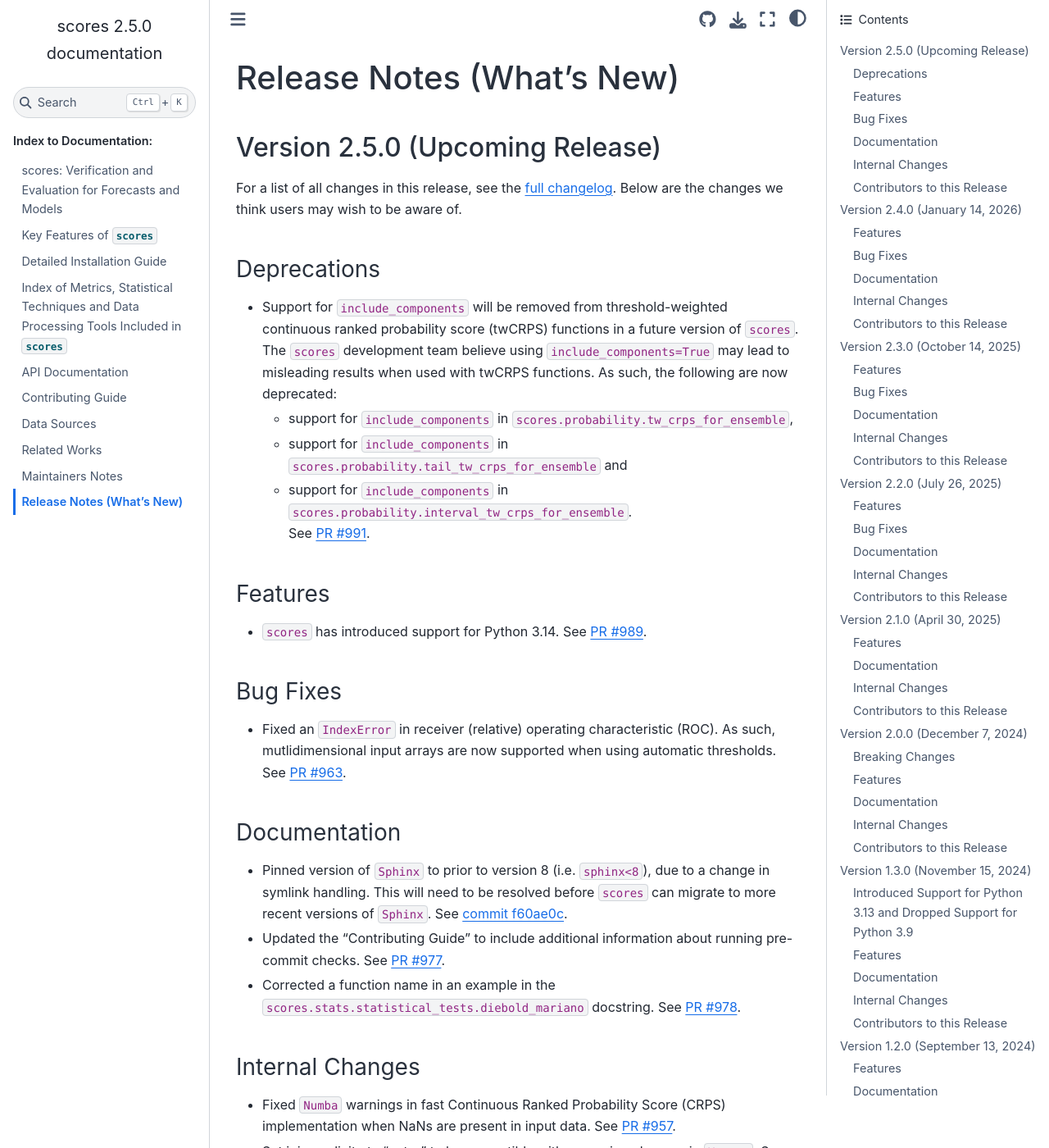
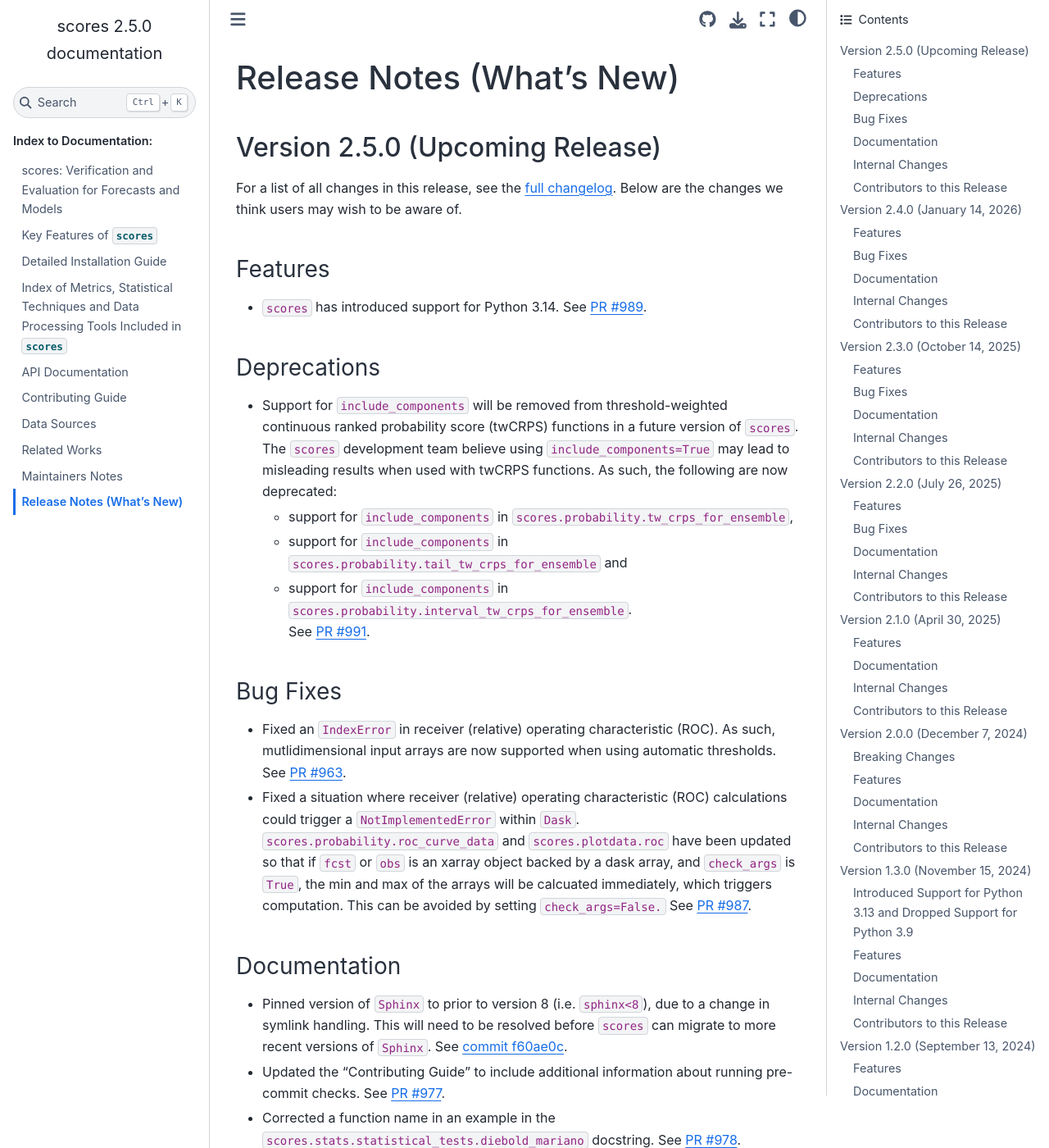
Before and after one commit to nci/scores, a Sphinx documentation site: the page built from docs/release_notes.md, in a window 1280 px wide and 1400 px high. Shown: the whole window at 82% size. Built offline with Sphinx 7.4.7 and the Sphinx Book theme 1.1.4, drawn with Linux system fonts in a browser that asks for light colours; pages that are not in the unit, such as notebooks, are missing from menus; some of the changed text lies outside the part shown.

Commit message:
Add ROC warning re. NotImplementedError

```diff
--- a/docs/release_notes.md
+++ b/docs/release_notes.md
@@ -3,6 +3,10 @@
 ## Version 2.5.0 (Upcoming Release)
 
 For a list of all changes in this release, see the [full changelog](https://github.com/nci/scores/compare/2.4.0...develop). Below are the changes we think users may wish to be aware of.
+
+### Features
+
+- `scores` has introduced support for Python 3.14. See [PR #989](https://github.com/nci/scores/pull/989).
 
 ### Deprecations
 
@@ -12,13 +16,10 @@ For a list of all changes in this release, see the [full changelog](https://gith
 	- support for `include_components` in `scores.probability.interval_tw_crps_for_ensemble`.
 	See [PR #991](https://github.com/nci/scores/pull/991).
 
-### Features
-
-- `scores` has introduced support for Python 3.14. See [PR #989](https://github.com/nci/scores/pull/989).
-
 ### Bug Fixes
 
 - Fixed an `IndexError` in receiver (relative) operating characteristic (ROC). As such, mutlidimensional input arrays are now supported when using automatic thresholds. See [PR #963](https://github.com/nci/scores/pull/963).
+- Fixed a situation where receiver (relative) operating characteristic (ROC) calculations could trigger a `NotImplementedError` within `Dask`. `scores.probability.roc_curve_data` and `scores.plotdata.roc` have been updated so that if `fcst` or `obs` is an xarray object backed by a dask array, and `check_args` is `True`, the min and max of the arrays will be calcuated immediately, which triggers computation. This can be avoided by setting `check_args=False.` See [PR #987](https://github.com/nci/scores/pull/987).
 
 ### Documentation
 
@@ -32,8 +33,9 @@ For a list of all changes in this release, see the [full changelog](https://gith
 - Set join explicity to "outer" to be compatible with upcoming changes in `Xarray`. See [PR #964](https://github.com/nci/scores/pull/964).
 - Replaced implementations of `SciPy's` legacy function `interpolate.interp1d` with a wrapper function. See [PR #971](https://github.com/nci/scores/pull/971).
 - Removed the use of `NetCDF` data on disk from tests. Data is now created on the fly. See [PR #966](https://github.com/nci/scores/pull/966).
-- Added `Ruff`. `Ruff` replaces `Pylint`, `Black`, `Bandit` and `isort`. See [PR #967](https://github.com/nci/scores/pull/967), [PR #972](https://github.com/nci/scores/pull/972) and [PR #979](https://github.com/nci/scores/pull/979).
-- Replaced `mypy` with `ty`. Added `ty` to pre-commit for type checking. [PR #984](https://github.com/nci/scores/pull/984).
+- Added `Ruff`. `Ruff` replaces `Pylint`, `Black`, `Bandit` and `isort`. See [PR #967](https://github.com/nci/scores/pull/967), [PR #972](https://github.com/nci/scores/pull/972), [PR #979](https://github.com/nci/scores/pull/979) and [PR #990](https://github.com/nci/scores/pull/990).
+- Replaced `mypy` with `ty`. Added `ty` to pre-commit for type checking. [PR #984](https://github.com/nci/scores/pull/984) and [PR #993](https://github.com/nci/scores/pull/993).
+
 
 ### Contributors to this Release
 
```
